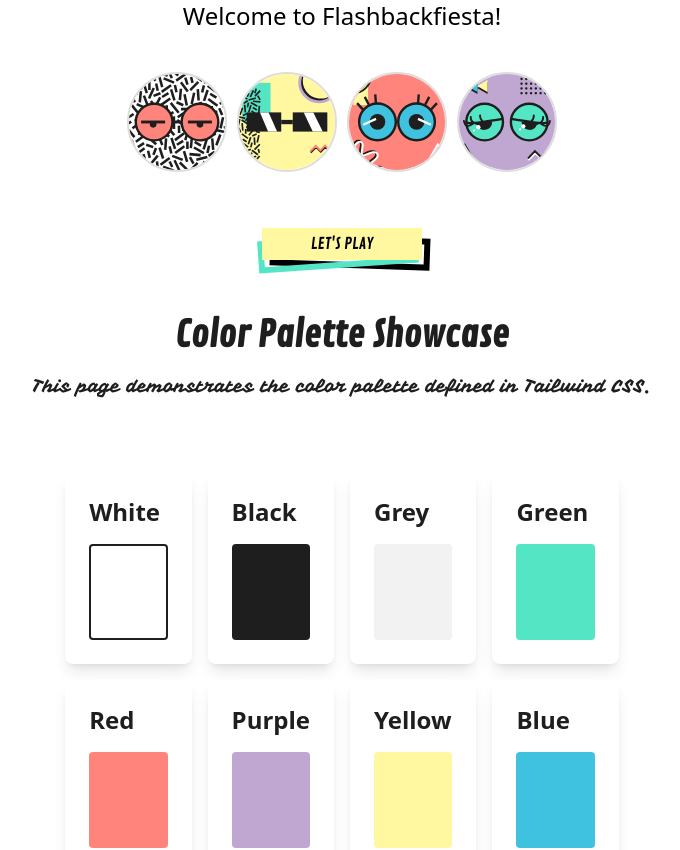
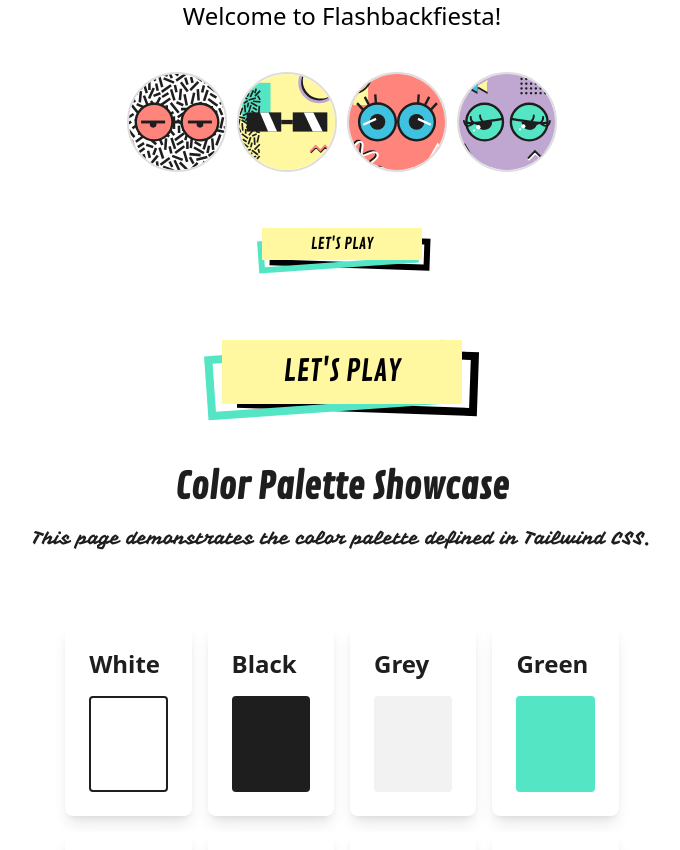
Before and after one commit to Trullfax/flashbackfiesta, a SvelteKit app in the folder webapp/: page / in a window 1280 px wide. Shown: the top 850 px of the page, without its empty margins (298-978 px from the left). Built offline with nearby package versions, Linux system fonts and the light colour scheme.

Commit message:
created button big component

```diff
--- /dev/null
+++ b/webapp/src/lib/components/ButtonBig.svelte
@@ -0,0 +1,15 @@
+<script lang="ts">
+	export let text: string;
+	export let accent_color: string = '#ff847c';
+</script>
+
+<div class="w-[19rem] h-[7rem] relative flex items-center justify-center">
+	<button class="w-[15rem] h-[4rem] flex justify-center items-center bg-yellow z-20 absolute">
+		<p class="font-contrail text-3xl">{text}</p>
+	</button>
+	<div
+		class="w-[15rem] h-[4rem] right-12 top-8 border-[0.5rem] z-10 -rotate-[4deg] absolute"
+		style="border-color: {accent_color}"
+	/>
+	<div class="w-[15rem] h-[4rem] left-12 top-8 border-[0.5rem] z-0 rotate-[2deg] absolute" />
+</div>
--- a/webapp/src/routes/+page.svelte
+++ b/webapp/src/routes/+page.svelte
@@ -1,4 +1,5 @@
 <script lang="ts">
+	import ButtonBig from '$lib/components/ButtonBig.svelte';
 	import ButtonSmall from '$lib/components/ButtonSmall.svelte';
 
 	// Glob import all SVG files from the avatars directory
@@ -23,6 +24,7 @@
 	</ul>
 
 	<ButtonSmall text="LET'S PLAY" accent_color="#54e5c4" />
+	<ButtonBig text="LET'S PLAY" accent_color="#54e5c4" />
 
 	<header class="text-center mb-8">
 		<h1 class="text-4xl font-bold font-contrail mb-4 text-black">Color Palette Showcase</h1>
```
